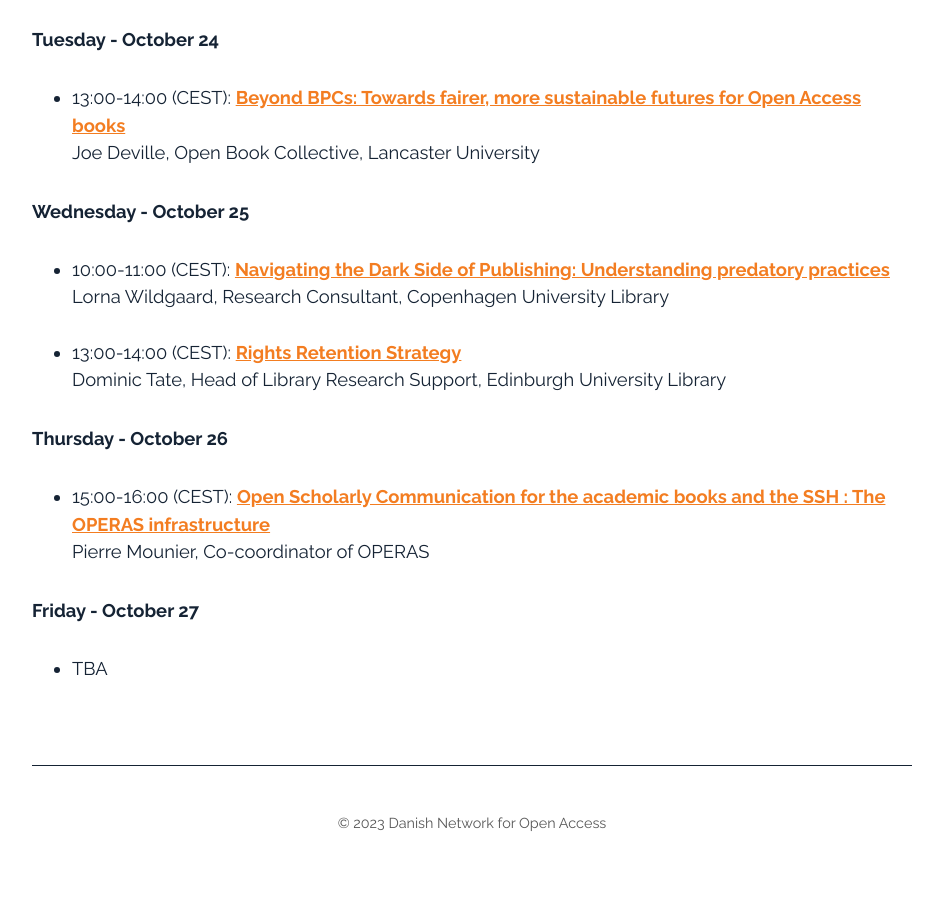
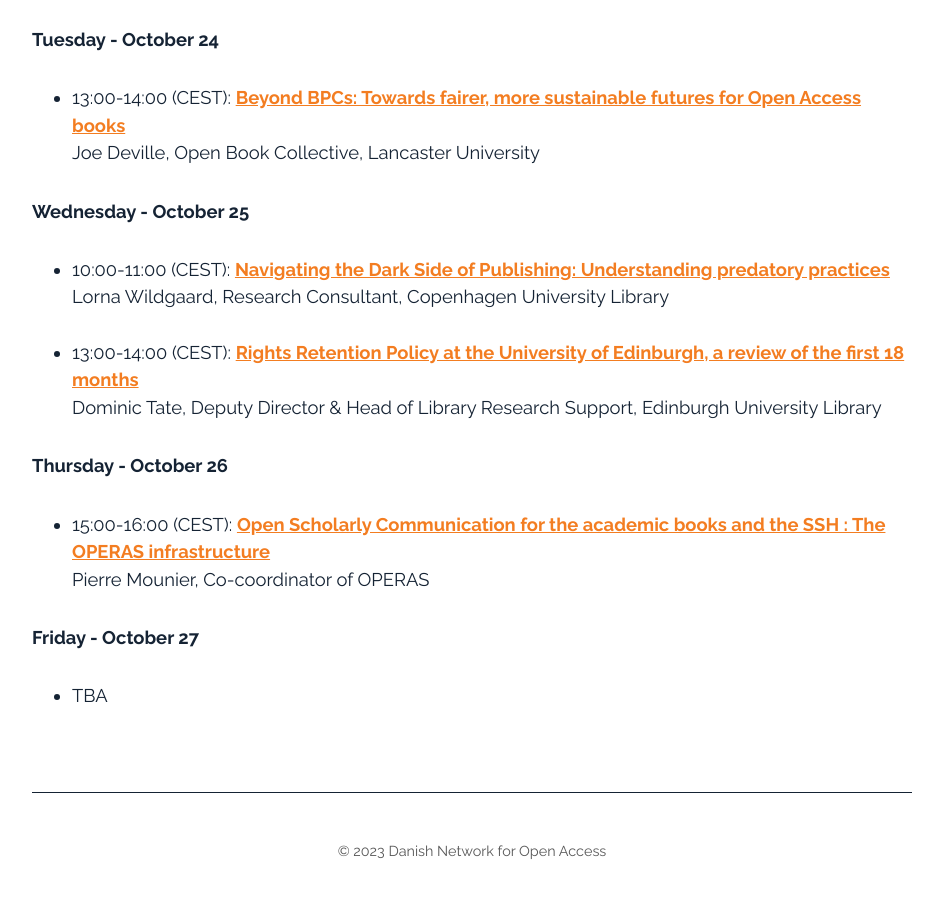
Before and after one commit to openaccess-dk/openaccess-dk.github.io, a Jekyll site: the page built from oaw23.md, in a window 1280 px wide and 900 px high, scrolled down 1851 px. Shown: the whole window, without its empty margins (168-1111 px from the left). Built offline with Jekyll 4.4.1, drawn with Linux system fonts in a browser that asks for light colours; before the commit the page ends 2723 px from its top, so only the background shows below that.

Commit message:
Update oaw23.md

```diff
--- a/oaw23.md
+++ b/oaw23.md
@@ -37,8 +37,8 @@
 ##### Wednesday - October 25
 - 10:00-11:00 (CEST): <b>[Navigating the Dark Side of Publishing: Understanding predatory practices](https://openaccess.dk/oaw2023/wednesday_oct_25_1) </b><br>
 Lorna Wildgaard, Research Consultant, Copenhagen University Library <br><br>
-- 13:00-14:00 (CEST): <b>[Rights Retention Strategy](https://openaccess.dk/oaw2023/wednesday_oct_25_2) </b><br>
-Dominic Tate, Head of Library Research Support, Edinburgh University Library
+- 13:00-14:00 (CEST): <b>[Rights Retention Policy at the University of Edinburgh, a review of the first 18 months](https://openaccess.dk/oaw2023/wednesday_oct_25_2) </b><br>
+Dominic Tate, Deputy Director & Head of Library Research Support, Edinburgh University Library
 
 ##### Thursday - October 26
 - 15:00-16:00 (CEST): <b>[Open Scholarly Communication for the academic books and the SSH : The OPERAS infrastructure](https://openaccess.dk/oaw2023/thursday_oct_26_2) </b><br>
```
